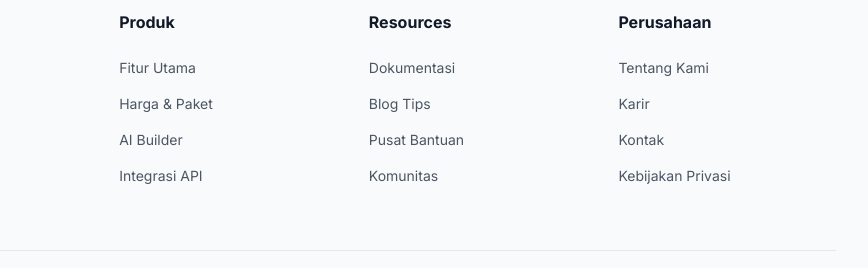
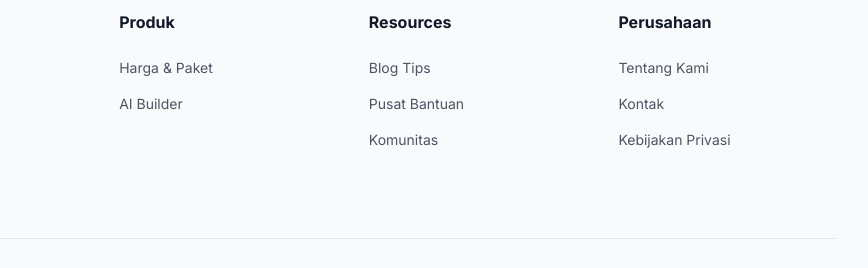
Before and after one commit to Maruz75/JualeenHomepage, a website: page affiliator/index.html in a window 1280 px wide. Shown: the part 4992-5260 px from the top of the page, 412-1280 px from the left. Drawn offline with nearby package versions, Linux system fonts and the light colour scheme; animation ran at ten frames a second.

Commit message:
Footer Menu Changes

```diff
--- a/affiliator/index.html
+++ b/affiliator/index.html
@@ -1195,14 +1195,12 @@
                 <div>
                     <h4 class="font-bold text-gray-900 mb-6">Produk</h4>
                     <ul class="space-y-4 text-sm text-gray-600">
-                        <li><a href="javascript:void(0)" class="hover:text-brand-500 transition cursor-default">Fitur
-                                Utama</a></li>
+
                         <li><a href="javascript:void(0)" class="hover:text-brand-500 transition cursor-default">Harga &
                                 Paket</a></li>
                         <li><a href="javascript:void(0)" class="hover:text-brand-500 transition cursor-default">AI
                                 Builder</a></li>
-                        <li><a href="javascript:void(0)"
-                                class="hover:text-brand-500 transition cursor-default">Integrasi API</a></li>
+
                     </ul>
                 </div>
 
@@ -1210,8 +1208,7 @@
                 <div>
                     <h4 class="font-bold text-gray-900 mb-6">Resources</h4>
                     <ul class="space-y-4 text-sm text-gray-600">
-                        <li><a href="javascript:void(0)"
-                                class="hover:text-brand-500 transition cursor-default">Dokumentasi</a></li>
+
                         <li><a href="javascript:void(0)" class="hover:text-brand-500 transition cursor-default">Blog
                                 Tips</a></li>
                         <li><a href="javascript:void(0)" class="hover:text-brand-500 transition cursor-default">Pusat
@@ -1227,8 +1224,7 @@
                     <ul class="space-y-4 text-sm text-gray-600">
                         <li><a href="javascript:void(0)" class="hover:text-brand-500 transition cursor-default">Tentang
                                 Kami</a></li>
-                        <li><a href="javascript:void(0)"
-                                class="hover:text-brand-500 transition cursor-default">Karir</a></li>
+
                         <li><a href="javascript:void(0)"
                                 class="hover:text-brand-500 transition cursor-default">Kontak</a></li>
                         <li><a href="javascript:void(0)"
```
Also changed, not shown: bisnis/index.html (+3 -6 lines), index.html (+4 -8 lines), package.json (added, +12 -0 lines).
